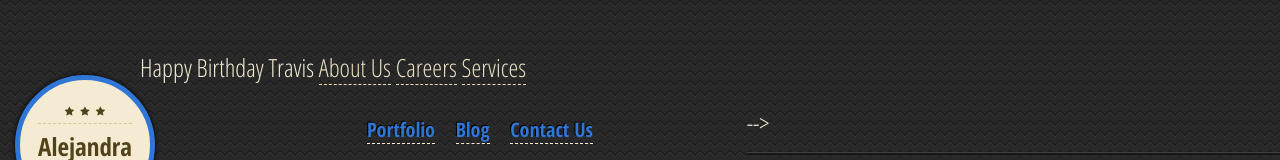
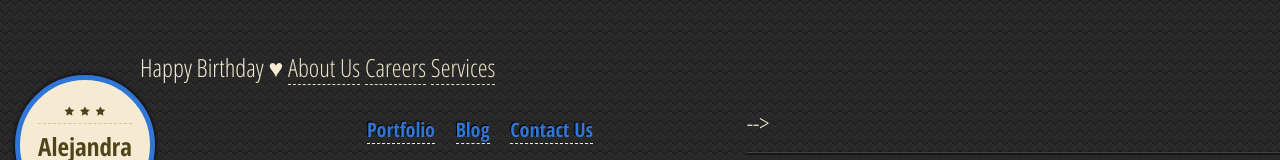
Before and after one commit to pterocodex/hbd, a plain HTML site: page index.html in a window 1280 px wide. Shown: the top 160 px of the page. Drawn offline with nearby package versions, Linux system fonts and the light colour scheme.

Commit message:
Update index.html

```diff
--- a/index.html
+++ b/index.html
@@ -35,7 +35,7 @@
 		   <header>
 			  <div class="row">
 
-				Happy Birthday Travis
+				Happy Birthday ♥
 				 <!--<div class="col-md-5 col-sm-5">
 					<div class="hidden-xs">
 					   <div class="lnav">
```
